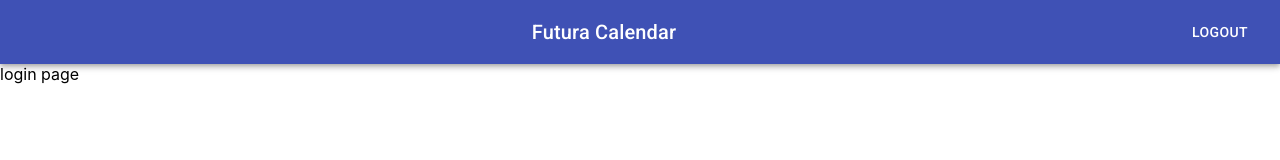
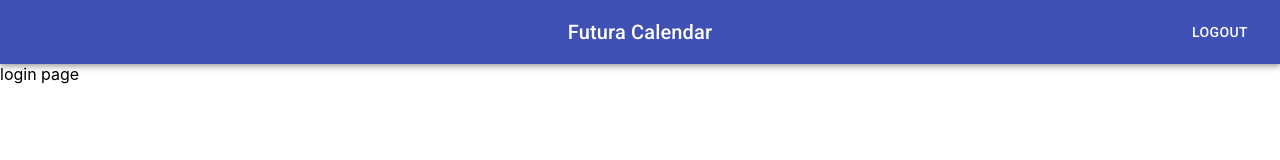
Before and after one commit to milac0/futura-calendar, a React (Create React App) app: page /login in a window 1280 px wide. Shown: the top 160 px of the page. Built offline with nearby package versions, Linux system fonts and the light colour scheme.

Commit message:
center navbar title

```diff
--- a/src/components/Navbar.js
+++ b/src/components/Navbar.js
@@ -11,7 +11,8 @@ const useStyles = makeStyles(theme => ({
   },
   title: {
     flexGrow: 1,
-    textAlign: 'center'
+    textAlign: 'center',
+    marginLeft: 72
   }
 }));
 
```
